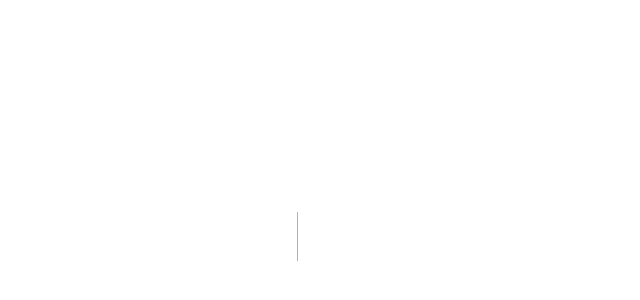
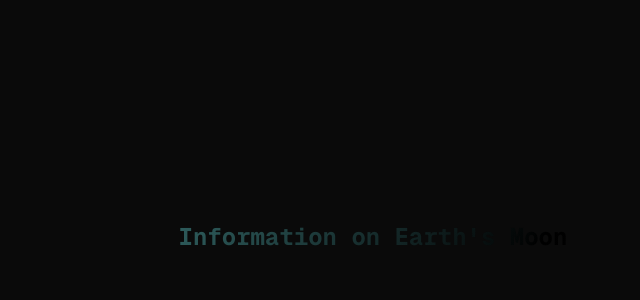
Before and after one commit to henrymclay/henrymclay.github.io, a Next.js app in the folder clayh-personal-site/: page /moon in a window 1280 px wide. Before the commit this address had no page. Shown: the part 164-464 px from the top of the page, without its empty margins (267-907 px from the left). Built offline with nearby package versions, Linux system fonts and the light colour scheme.

Commit message:
new colors, brighter, and start on moon page

```diff
--- a/clayh-personal-site/components/gradientBG.tsx
+++ b/clayh-personal-site/components/gradientBG.tsx
@@ -10,7 +10,7 @@ function GradientBG({children, className, lightSize}: GradientdivProps) {
     return(
         <div
             style={{
-                backgroundImage: `radial-gradient( circle at ${GradientPosition().x}px ${GradientPosition().y}px, rgba(255,255,0,1) 0%, rgba(255,0,255,1) 2%, rgba(0,255,255,1) 4%, rgba(0,0,0,1) ${lightSize}%, rgba(165,163,163,0.15) 99% )`
+                backgroundImage: `radial-gradient( circle at ${GradientPosition().x}px ${GradientPosition().y}px, rgba(255,255,0,1) 0%, rgba(255,0,255,1) 1%, rgba(127,255,255,1) 2%, rgba(0,0,0,1) ${lightSize}%, rgba(165,163,163,0.15) 99% )`
             }}
             className={className}
         >
--- /dev/null
+++ b/clayh-personal-site/pages/moon/index.tsx
@@ -0,0 +1,44 @@
+import Head from "next/head";
+import Image from "next/image";
+import { Geist, Geist_Mono } from "next/font/google";
+import styles from "@/styles/Home.module.css";
+
+import Footer from "@/components/footer";
+import Navbar from "@/components/navbar";
+import GradientBG from "@/components/gradientBG";
+
+const geistSans = Geist({
+  variable: "--font-geist-sans",
+  subsets: ["latin"],
+});
+
+const geistMono = Geist_Mono({
+  variable: "--font-geist-mono",
+  subsets: ["latin"],
+});
+
+export default function Moon() {
+  return (
+    <>
+      <Head>
+        <title>Henry Clay</title>
+        <meta name="description" content="Information on Earth's Moon" />
+        <meta name="viewport" content="width=device-width, initial-scale=1" />
+        <link rel="icon" href="/favicon.ico" />
+      </Head>
+
+      <GradientBG
+        className={`${styles.page} ${geistSans.variable} ${geistMono.variable}`}
+        lightSize={`60`}
+      >
+        <Navbar title={""} />
+        <main className={styles.main}>
+            <section>
+            <h2>Information on Earth's Moon</h2>
+            </section>
+        </main>
+        <Footer title={""} />
+      </GradientBG>
+    </>
+  );
+}
```
Also changed, not shown: clayh-personal-site/pages/moon/moon.tsx (deleted).
